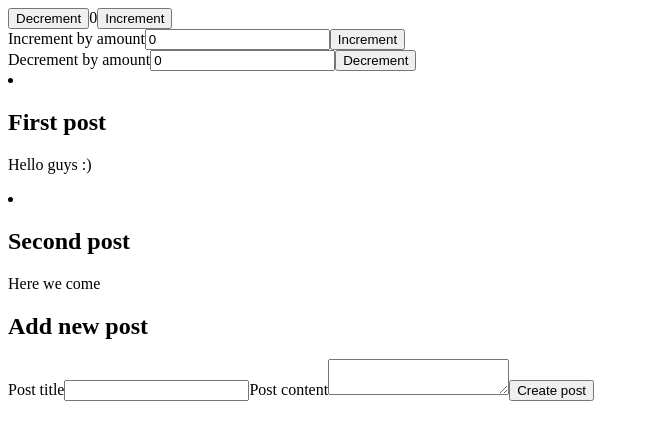
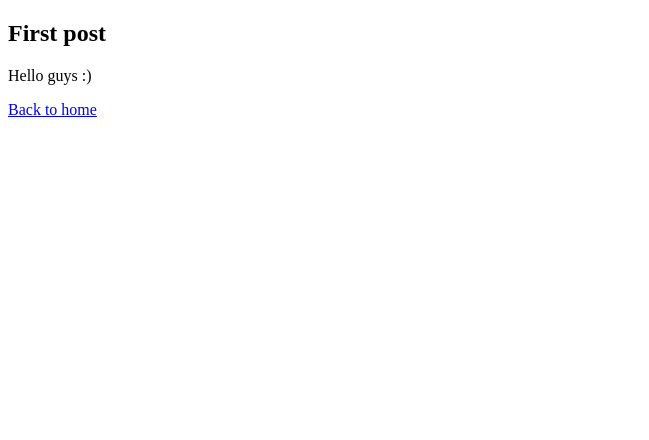
Before and after one commit to gustavopolonio/redux-study, a React (Vite) app: page /posts/1 in a window 1280 px wide. Shown: the top 440 px of the page, without its empty margins (0-649 px from the left). Built offline with nearby package versions, Linux system fonts and the light colour scheme.

Commit message:
feat: create single post page

```diff
--- a/package.json
+++ b/package.json
@@ -18,7 +18,8 @@
     "@reduxjs/toolkit": "^2.0.1",
     "react": "^18.2.0",
     "react-dom": "^18.2.0",
-    "react-redux": "^9.1.0"
+    "react-redux": "^9.1.0",
+    "react-router-dom": "^6.26.0"
   },
   "devDependencies": {
     "@testing-library/dom": "^9.3.4",
--- a/src/App.tsx
+++ b/src/App.tsx
@@ -1,14 +1,20 @@
-import "./App.css"
-import { Counter } from "./components/Counter"
-import { PostForm } from "./components/PostForm"
-import { PostsList } from "./components/PostsList"
+import { createBrowserRouter, RouterProvider } from "react-router-dom";
+import { FeedPostsPage } from "./pages/FeedPostsPage";
+import { PostPage } from "./pages/PostPage";
+
+const router = createBrowserRouter([
+  {
+    path: '/',
+    element: <FeedPostsPage />,
+  },
+  {
+    path: '/posts/:postId',
+    element: <PostPage />
+  }
+])
 
 export const App = () => {
   return (
-    <div>
-      <Counter />
-      <PostsList />
-      <PostForm />
-    </div>
+    <RouterProvider router={router} />
   )
 }
--- a/src/components/PostsList.tsx
+++ b/src/components/PostsList.tsx
@@ -1,3 +1,4 @@
+import { Link } from "react-router-dom"
 import { useAppSelector } from "../app/hooks"
 
 export function PostsList() {
@@ -9,6 +10,9 @@ export function PostsList() {
         <li key={post.id}>
           <h2>{post.title}</h2>
           <p>{post.content}</p>
+          <Link to={`/posts/${post.id}`}>
+            Go to post
+          </Link>
         </li>
       ))}
     </div>
--- /dev/null
+++ b/src/pages/FeedPostsPage.tsx
@@ -0,0 +1,14 @@
+import { Counter } from "../components/Counter"
+import { PostForm } from "../components/PostForm"
+import { PostsList } from "../components/PostsList"
+
+export function FeedPostsPage() {
+
+  return (
+    <div>
+      <Counter />
+      <PostForm />
+      <PostsList />
+    </div>
+  )
+}
--- /dev/null
+++ b/src/pages/PostPage.tsx
@@ -0,0 +1,24 @@
+import { Link, useParams } from "react-router-dom"
+import { useAppSelector } from "../app/hooks"
+
+export function PostPage() {
+  const { postId } = useParams()
+
+  const post = useAppSelector(state => state.posts.find(post => post.id === postId))
+
+  if (!post) {
+    return (
+      <div>
+        <h2>Post not found!</h2>
+      </div>
+    )
+  }
+
+  return (
+    <div>
+      <h2>{post.title}</h2>
+      <p>{post.content}</p>
+      <Link to='/'>Back to home</Link>
+    </div>
+  )
+}
```
Also changed, not shown: 1 other file (tests, documents, lock files or other folders).
